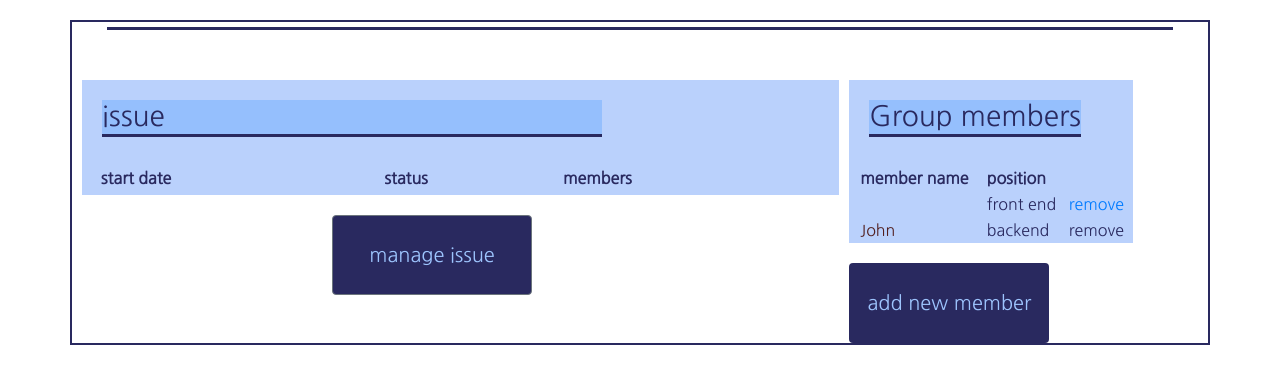
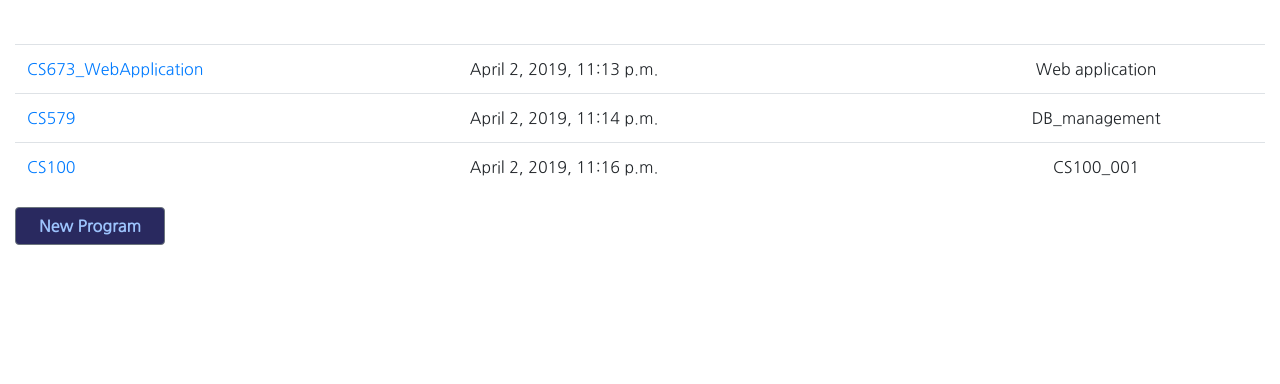
Before and after one commit to hw1513/CS673_Web-app, a Django app: page /programs/ in a window 1280 px wide. Shown: the part 74-458 px from the top of the page. Run offline with Django 3.2, Linux system fonts and the light colour scheme; data comes from the database, SQL or seed files in the repository; lists and menus that the app fills with data are empty; some libraries are stand-ins or nearby versions; some web fonts are replaced.

Commit message:
Add files via upload

```diff
--- a/programs/admin.py
+++ b/programs/admin.py
@@ -1,3 +1,4 @@
 from django.contrib import admin
+from .models import Programs
 
-# Register your models here.
+admin.site.register(Programs)
--- a/programs/forms.py
+++ b/programs/forms.py
@@ -4,4 +4,4 @@
 class ProgramForm(forms.ModelForm):
 	class Meta:
 		model = Programs
-		fields= ["project_name", "start_date","project_description",]
+		fields= ["project_name", "start_date","project_description","project_members"]
--- a/programs/models.py
+++ b/programs/models.py
@@ -2,9 +2,9 @@
 from django.contrib.auth.models import User
 
 class Programs(models.Model):
-	project_name=models.CharField(max_length=20)
-	start_date=models.DateTimeField('date started')
+	project_name=models.CharField(max_length=20, primary_key=True)
+	start_date=models.DateField('date started')
 	project_description=models.CharField(max_length=200)
-	#project_members=models.ManyToManyField(User)
+	project_members=models.ManyToManyField(User)
 	def __str__(self):
 		return self.project_name
--- a/programs/templates/programs/programs.html
+++ b/programs/templates/programs/programs.html
@@ -1,102 +1,41 @@
 {% extends 'authenticate/base.html' %}
+
+{% block title %} Project Page {% endblock %}
 
 {% block content %}
 
-<div class="container" style=" border:2px solid rgb(41, 41, 95)">
-        <h1
-                id="Pname" class="subhead"
-                style="font-family: 'Staatliches', cursive; margin:5px 20px">
-                {{ program.programname }}
-        </h1>
-        <p id="Pdes" class="textcontent" style="padding:0 50px">
-                {{ program.programdescription }}
-        </p>
-        <div class="row">
-        <div
-            class="col-lg-8"
-            style=" margin-left:10px;margin-top:10px">
 
-            <div class="row" style="background-color: rgb(186, 209, 252); margin-top: 20px">
-                <h3 class="subhead" style="width: 500px">issue</h3>
-                <table class="textcontent"
-                    style="width:100%">
-                    <tr>
-                        <th></th>
-                        <th>start date</th>
-                        <th>status</th>
-                        <th>members</th>
-                    </tr>
-                    <tr>
-                        <td>
-                            <u id="Iname"> {{ issue.issuename }}</u>
-                        </td>
-                        <td id="Isd">{{ issue.issuestartdate }}</td>
-                        <td id="Istatus">{{ issue.issuestatus }}</td>
-                        <td id="Uname">{{ issue.issuemember }}</td>
-                    </tr>
-                    <tr>
-                        <td></td>
-                        <td></td>
-                        <td></td>
-                        <td></td>
-                    </tr>
-                </table>
-            </div>
-            <div class="row">
-            <a href="{% url 'issue' %}">
-                <button
-                    id="ChangeP"
-                    class="btn btn-secondary"
-                    onclick=""
-                    style="background-color: rgb(41, 41, 95);width: 200px;margin-top: 20px;margin-left:250px; height:80px;color:rgb(157, 196, 253);font-size:20px">
-                    manage issue
+
+<br/>
+
+
+
+    {% if all_programs %}
+    <table class="table table-boardered">
+
+        {% for program in all_programs %}
+
+                <tr>
+                    <td> <a href="{% url 'detail' program.project_name %}">{{ program.project_name }}</a></td>
+                    <td class = ""> <a>{{ program.start_date }}</a></td>
+                    <td> <center>  {{program.project_description}}  </center></td>
+
+                </tr>
+
+
+        {% endfor %}
+    </table>
+    {% endif %}
+
+<a href="{% url 'addprogram' %}">
+                <button class="btn btn-secondary" style="width:150px; background-color: rgb(41, 41, 95); color:rgb(157, 196, 253);">
+                    <b> New Program</b>
                 </button>
             </a>
-            </div>
-        </div>
-        <div
-            class="col-lg-3"
-            style="margin-left:10px;margin-top:10px ">
-            <div class="row" style="background-color: rgb(186, 209, 252);margin-top: 20px">
-                <h3 class="subhead">
-                Group members
-            </h3>
-            <table class="textcontent"
-                style="width:100%">
-                <tr>
-                    <th>member name</th>
-                    <th>position</th>
-                </tr>
-                <tr>
-                    <td>
-                        <u id="Uname">{{ program.programuser }}</u>
-                    </td>
-                    <td id="Uposition">front end</td>
-                    <td id="UPIremove"><a href="#">remove</a></td>
-                </tr>
-                <tr>
-                    <td id="Uname">
-                        <a href="#" style="color:rgb(82, 31, 31)">John</a>
-                    </td>
-                    <td id="Uposition">backend</td>
-                    <td id="UPIremove">remove</td>
-                </tr>
-            </table>
 
-            </div>
-            <div class="row">
-            <button
-                    class="btn"
-                    onclick=""
-                    style="background-color: rgb(41, 41, 95);width: 200px;margin-top: 20px; height:80px;color:rgb(157, 196, 253);font-size:20px">
-                            add new member
-            </button>
 
-            </div>
 
-        </div>
-    </div>
-</div>
+
 
 
 
--- a/programs/urls.py
+++ b/programs/urls.py
@@ -3,11 +3,9 @@
 
 
 urlpatterns = [
-	path('', views.program),
-	path('<program_name>/', views.detail, name='detail'),
-	path('<program_name>/add_member/', views.add_member, name='add_member')
-
-
-
+	path('', views.program,name='programhome'),
+	path('addprogram/', views.addprogram, name='addprogram'),
+	path('detail/<program_name>', views.detail, name='detail'),
+	path('<program_name>/add_member/', views.add_member, name='add_member'),
 
 ]
--- a/programs/views.py
+++ b/programs/views.py
@@ -1,6 +1,7 @@
-from django.shortcuts import render,HttpResponse, get_object_or_404
+from django.shortcuts import render,HttpResponse, get_object_or_404, redirect
 from .models import Programs
 from .forms import ProgramForm
+from django.contrib import messages
 
 def detail(request, program_name):
 	program = get_object_or_404(Programs, project_name=program_name)
@@ -8,8 +9,32 @@
 	return render(request, 'programs/detail.html', {'program':program, 'members':members})
 
 def program(request):
-	return render(request, 'programs/programs.html',{})
 
+
+		all_programs = list(Programs.objects.all())
+
+
+		return render(request, 'programs/programs.html', {'all_programs' : all_programs })
+"""
+def todo_home(request):
+
+	if request.method == 'POST':
+
+		form = ListForm(request.POST or None)
+
+		if form.is_valid():
+			form.save()
+			all_items=List.objects.all()
+			messages.success(request, ('Item has been added to list!'))
+			return render(request, 'todo_home.html', {'all_items' : all_items , 'form' : form})
+
+	else:
+
+		all_items = List.objects.all
+		form = ListForm()
+
+		return render(request, 'todo_home.html', {'all_items' : all_items , 'form' : form })
+"""
 
 def add_member(request, program_name):
 	program = get_object_or_404(Programs, project_name=program_name)
@@ -29,3 +54,16 @@
 		form = ProgramForm()
 
 		return render(request, 'programs/add_member.html', {'all_items' : all_items , 'form' : form })
+
+def addprogram(request):
+	if request.method == 'POST':
+		form = ProgramForm(request.POST)
+		if form.is_valid():
+			form.save()
+			messages.success(request, ('You Have Added New Program'))
+			return redirect('programhome')
+	else:
+		form = ProgramForm(instance=request.user)
+
+	context = {'form': form}
+	return render(request, 'programs/addprogram.html', context)
```
Also changed, not shown: programs/templates/programs/addprogram.html (added, +35 -0 lines), programs/templates/programs/detail.html (+11 -16 lines), programs/migrations/0001_initial.py.
